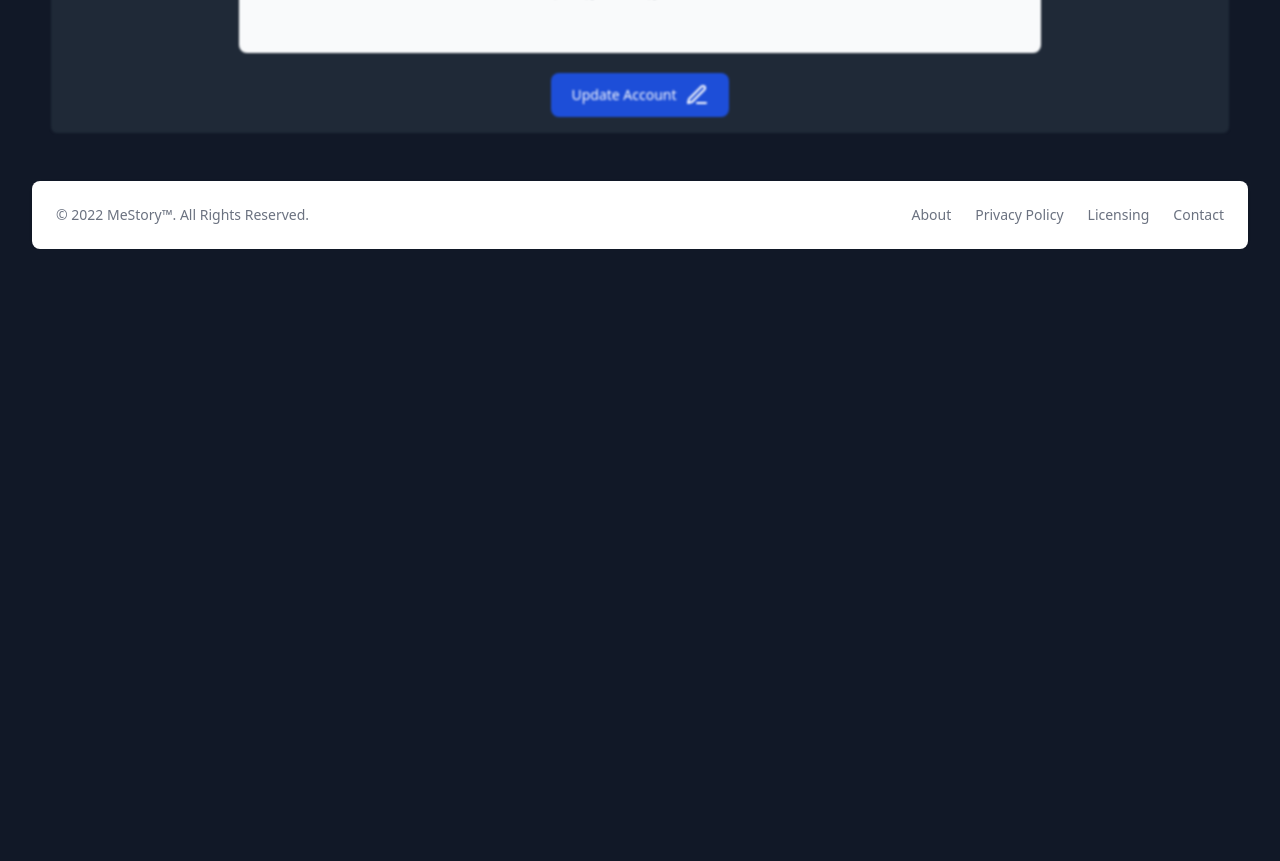
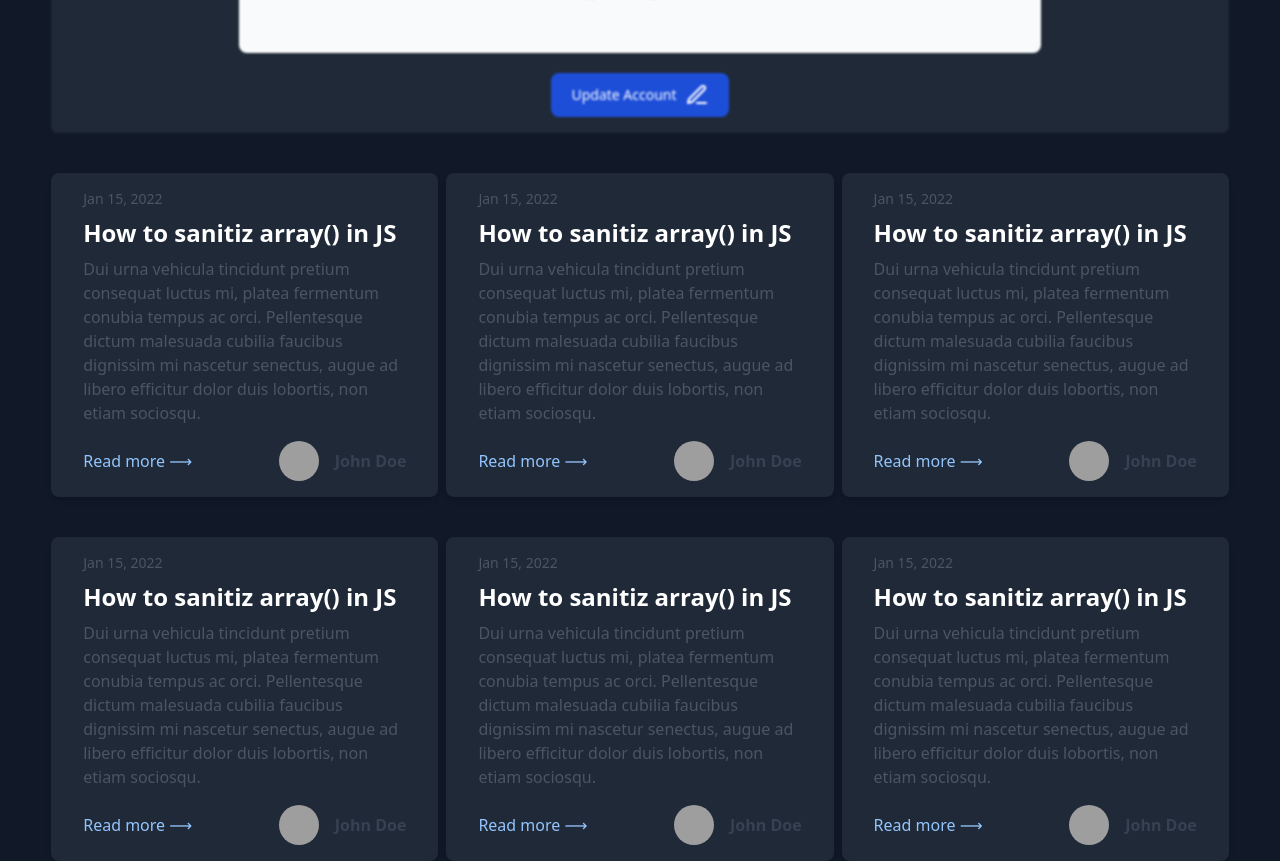
Before and after one commit to AliSinaYOusofi/BlogSite, a Next.js app in the folder blogging-website/: page /user_home_page in a window 1280 px wide. Shown: the part 1780-2641 px from the top of the page. Before the commit the page ends 2029 px from the top, so only its background shows below. Built offline with nearby package versions, Linux system fonts and the light colour scheme; no server answers; grey boxes are pictures that could not be loaded.

Commit message:
setting up the posts that the user have posted

```diff
--- a/blogging-website/app/user_home_page/layout.jsx
+++ b/blogging-website/app/user_home_page/layout.jsx
@@ -1,12 +1,22 @@
 import React from 'react'
 import UserMainPage from '../../components/UserHomePage/UserMainPage'
 import UserNavbar from '../../components/UserHomePage/UserNavbar'
-
+import UserPosts from '../../components/UserPostOnly/UserPosts'
 export default function Layout () {
   return (
     <>
       <UserNavbar />
       <UserMainPage />
+      <div className="md:grid md:place-items-center  md:grid-rows-1  grid-cols-3 gap-x-2
+      flex items-center flex-col
+      w-[92%] mx-auto">
+        <UserPosts />
+        <UserPosts />
+        <UserPosts />
+        <UserPosts />
+        <UserPosts />
+        <UserPosts />
+      </div>
     </>
   )
 }
--- a/blogging-website/components/UserHomePage/UserImage.jsx
+++ b/blogging-website/components/UserHomePage/UserImage.jsx
@@ -21,7 +21,7 @@ export default function UserImage({profileUrl}) {
     }
     return (
       <div onClick={getFullScreen} id="image" className="cursor-pointer">
-        <img className="rounded-full w-[250px] h-[250px] ob object-cover"   src={profileUrl || "https://www.pngmart.com/files/22/User-Avatar-Profile-Background-Isolated-PNG.png"} alt="hey"/>
+        <img className="rounded-full md:w-[250px] md:h-[250px] ob object-cover w-[200px] h-[150px]"   src={profileUrl || "https://www.pngmart.com/files/22/User-Avatar-Profile-Background-Isolated-PNG.png"} alt="hey"/>
       </div>
     )
 }
--- a/blogging-website/components/UserHomePage/UserNavbar.jsx
+++ b/blogging-website/components/UserHomePage/UserNavbar.jsx
@@ -4,9 +4,16 @@ import React from 'react'
 
 export default function UserNavbar() {
 
+    // todo: 1: get the token
+    // send to to backend
+    // the backend will send all posts a user posted
+    // so just take the data,
+    // map through the data and display them
+    // use some key so that when clicked show the details of that user only.
+
     return (
 
-        <nav className="bg-white border-gray-200 px-2 sm:px-4 py-2.5 rounded dark:bg-gray-900">
+        <nav className="bg-white sticky top-0 z-[999] border-gray-200 px-2 sm:px-4 py-2.5 rounded dark:bg-gray-900">
             <div className="container flex flex-wrap items-center justify-between mx-auto">
                 <Link href="https://flowbite.com/" className="flex items-center">
                     <img src="https://flowbite.com/docs/images/logo.svg" className="h-6 mr-3 sm:h-9" alt="Flowbite Logo" />
--- /dev/null
+++ b/blogging-website/components/UserPostOnly/UserPosts.jsx
@@ -0,0 +1,23 @@
+import Link from 'next/link'
+import React from 'react'
+
+export default function UserPosts() {
+    return (
+        <div className="max-w-2xl px-8 py-4 mx-auto  rounded-lg shadow-md bg-gray-800 mt-10">
+            <div className="flex items-center justify-between">
+                <span className="text-sm font-light text-gray-600 dark:text-gray-400">Jan 15, 2022</span>
+            </div>
+            <div className="mt-2">
+                <Link href="https://stackdiary.com/" className="text-2xl font-bold text-white hover:text-gray-600 dark:hover:text-gray-200 hover:underline">How to sanitiz array() in JS</Link>
+                <p className="mt-2 text-gray-600 dark:text-gray-300">Dui urna vehicula tincidunt pretium consequat luctus mi, platea fermentum conubia tempus ac orci. Pellentesque dictum malesuada cubilia faucibus dignissim mi nascetur senectus, augue ad libero efficitur dolor duis lobortis, non etiam sociosqu.</p>
+            </div>
+            <div className="flex items-center justify-between mt-4">
+                <Link href="#LinkToUserPost" className="text-blue-300 transition-all duration-300 hover:underline">Read more ⟶</Link>
+                <div className="flex items-center">
+                <img src="https://stackdiary.com/140x100.png" alt="Author Photo" className="hidden object-cover w-10 h-10 mx-4 rounded-full sm:block" />
+                <Link href="#linkToUserProfile" className="font-bold text-gray-700 cursor-pointer dark:text-gray-200">John Doe</Link>
+                </div>
+            </div>
+        </div>
+    )
+}
```
Also changed, not shown: blogging-website/components/UserHomePage/UserMainPage.jsx (+4 -3 lines).
